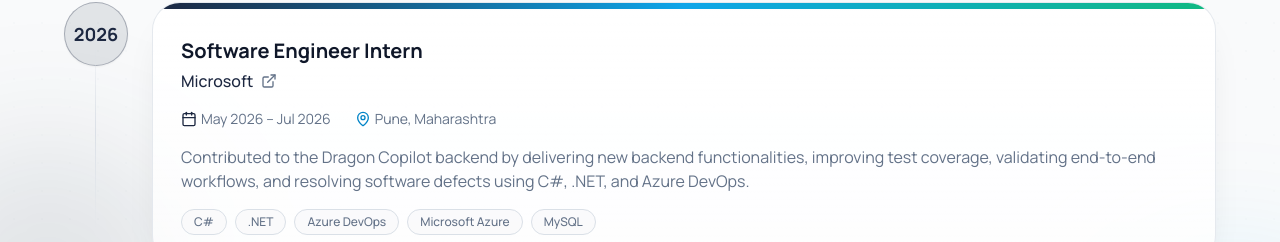
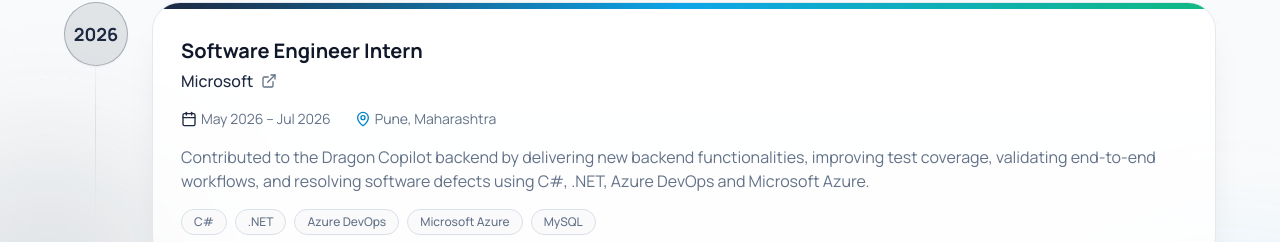
Before and after one commit to NASA12345/Portfolio, a Next.js app: page / in a window 1280 px wide. Shown: the part 5283-5525 px from the top of the page. Built offline with nearby package versions, Linux system fonts and the light colour scheme.

Commit message:
MicroUpdated

```diff
--- a/components/experience.tsx
+++ b/components/experience.tsx
@@ -13,7 +13,7 @@ const experiences = [
     year: "2026",
     location: "Pune, Maharashtra",
     description:
-      "Contributed to the Dragon Copilot backend by delivering new backend functionalities, improving test coverage, validating end-to-end workflows, and resolving software defects using C#, .NET, and Azure DevOps.",
+      "Contributed to the Dragon Copilot backend by delivering new backend functionalities, improving test coverage, validating end-to-end workflows, and resolving software defects using C#, .NET, Azure DevOps and Microsoft Azure.",
     link: "https://www.microsoft.com/en-in",
     skills: ["C#", ".NET", "Azure DevOps", "Microsoft Azure", "MySQL"],
   },
```
